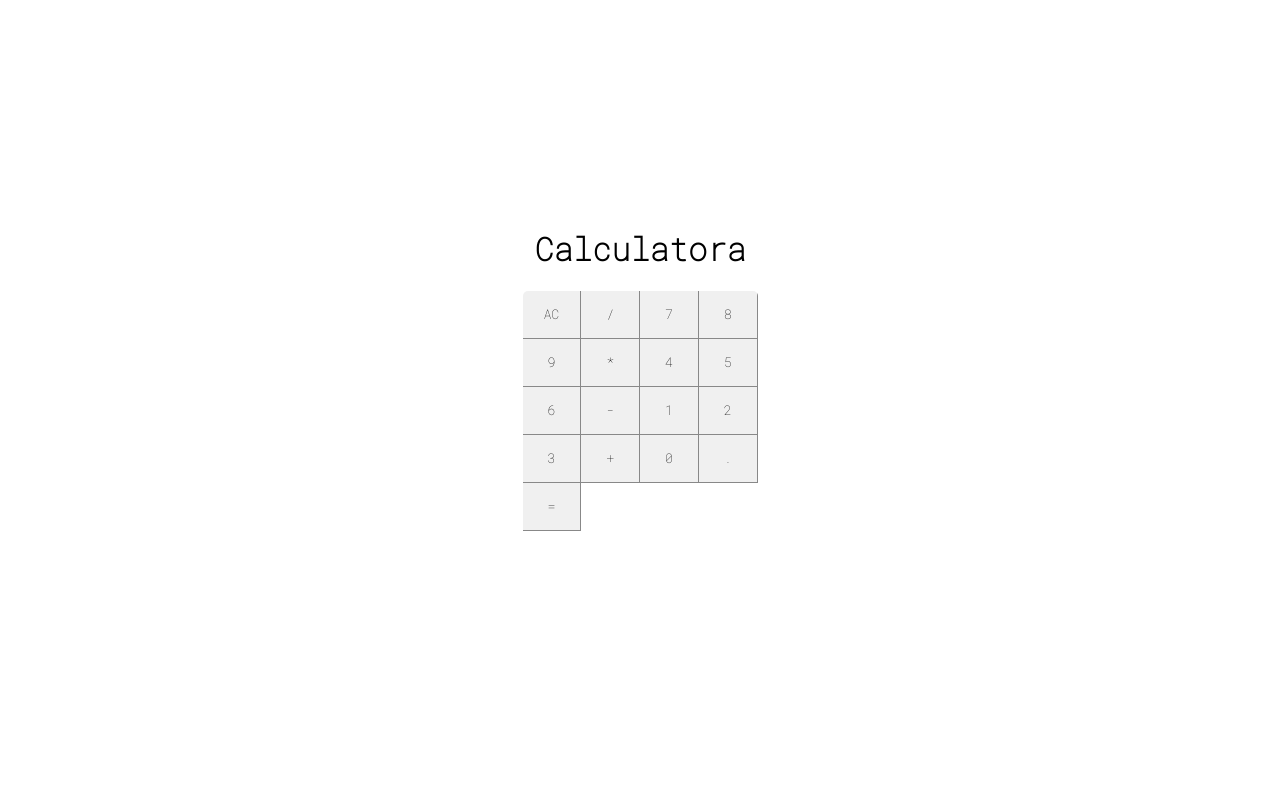
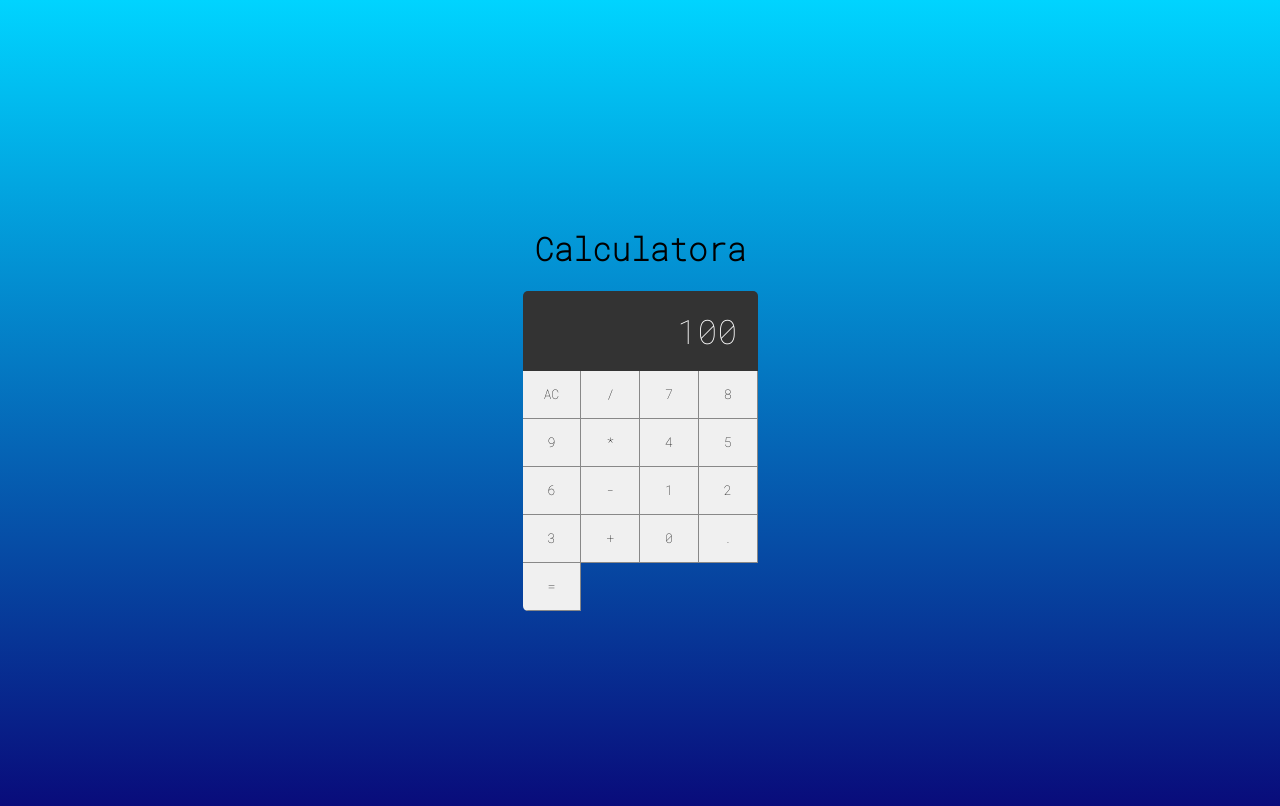
Before and after one commit to danielalves96/React-Calculator, a React (Create React App) app: page / in a window 1280 px wide. Shown: the top 806 px of the page. Built offline with nearby package versions, Linux system fonts and the light colour scheme.

Commit message:
Adição de componente de display

```diff
--- /dev/null
+++ b/src/components/Display/index.jsx
@@ -0,0 +1,5 @@
+import React from 'react';
+import './styles.css';
+
+export default props =>
+<div className="display">{props.value}</div>
--- /dev/null
+++ b/src/components/Display/styles.css
@@ -0,0 +1,12 @@
+.display {
+    grid-column: span 4;
+    background-color: #333;
+
+    color: #fff;
+    display: flex;
+    justify-content: flex-end;
+    align-items: center;
+    padding: 20px;
+    font-size: 2.1em;
+    overflow: hidden;
+}
--- a/src/index.css
+++ b/src/index.css
@@ -14,4 +14,6 @@
     align-items: center;
     text-align: center;
 
+    background: rgb(2,0,36);
+    background: linear-gradient(0deg, rgba(2,0,36,1) 0%, rgba(9,9,121,1) 0%, rgba(0,212,255,1) 100%);
 }
--- a/src/main/Calculator.css
+++ b/src/main/Calculator.css
@@ -6,5 +6,5 @@
 
     display: grid;
     grid-template-columns: repeat(4, 25%);
-    grid-template-rows: 48px 48px 48px 48px 48px;
+    grid-template-rows: 1fr 48px 48px 48px 48px 48px;
 }
--- a/src/main/Calculator.jsx
+++ b/src/main/Calculator.jsx
@@ -2,10 +2,12 @@
 import './Calculator.css'
 
 import Button from '../components/Button'
+import Display from '../components/Display'
 export default class Calculator extends Component {
     render() {
         return (
             <div className="calculator">
+                <Display value={100}/>
                 <Button label="AC"/>
                 <Button label="/"/>
                 <Button label="7"/>
```
